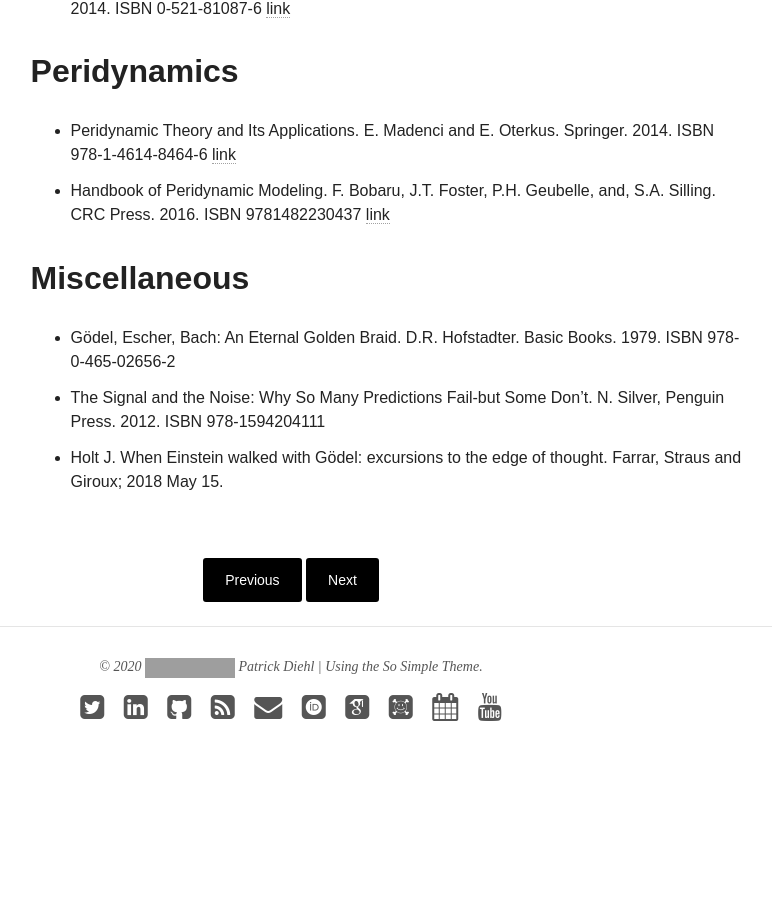
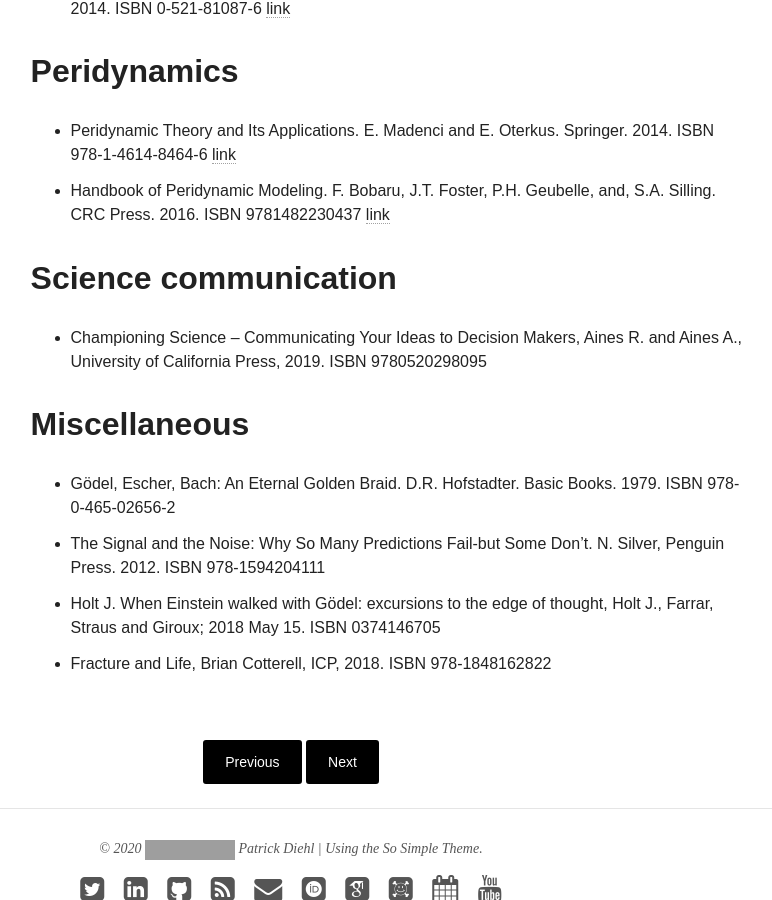
Before and after one commit to diehlpk/diehlpk.github.io, a Jekyll site: the page built from _posts/blog/2016-12-13-literature-collection-en.md, in a window 1280 px wide and 900 px high, scrolled down 800 px. Shown: the whole window, without its empty margins (349-1121 px from the left). Built offline with Jekyll 4.4.1, drawn with Linux system fonts in a browser that asks for light colours; nearby versions of some CDN libraries; some web fonts are replaced; before the commit the page ends 1619 px from its top, so only the background shows below that; grey boxes are pictures that could not be loaded.

Commit message:
Update books

```diff
--- a/_posts/blog/2016-12-13-literature-collection-en.md
+++ b/_posts/blog/2016-12-13-literature-collection-en.md
@@ -21,7 +21,13 @@ A collection of books, which I used during my studies:
 * Peridynamic Theory and Its Applications. E. Madenci and E. Oterkus. Springer. 2014. ISBN 978-1-4614-8464-6 [link](http://www.springer.com/gp/book/9781461484646)
 * Handbook of Peridynamic Modeling. F. Bobaru, J.T. Foster, P.H. Geubelle, and, S.A. Silling. CRC Press. 2016. ISBN 9781482230437 [link](https://www.crcpress.com/Handbook-of-Peridynamic-Modeling/Bobaru-Foster-Geubelle-Silling/p/book/9781482230437)
 
+## Science communication
+
+* Championing Science -- Communicating Your Ideas to Decision Makers, Aines R. and Aines A., University of California Press, 2019. ISBN 9780520298095
+
+
 ## Miscellaneous
 * Gödel, Escher, Bach: An Eternal Golden Braid. D.R. Hofstadter. Basic Books. 1979. ISBN 978-0-465-02656-2
 * The Signal and the Noise: Why So Many Predictions Fail-but Some Don't. N. Silver, Penguin Press. 2012. ISBN 978-1594204111
-* Holt J. When Einstein walked with Gödel: excursions to the edge of thought. Farrar, Straus and Giroux; 2018 May 15.
+* Holt J. When Einstein walked with Gödel: excursions to the edge of thought, Holt J., Farrar, Straus and Giroux; 2018 May 15. ISBN 0374146705
+* Fracture and Life, Brian Cotterell, ICP, 2018. ISBN 978-1848162822
```
